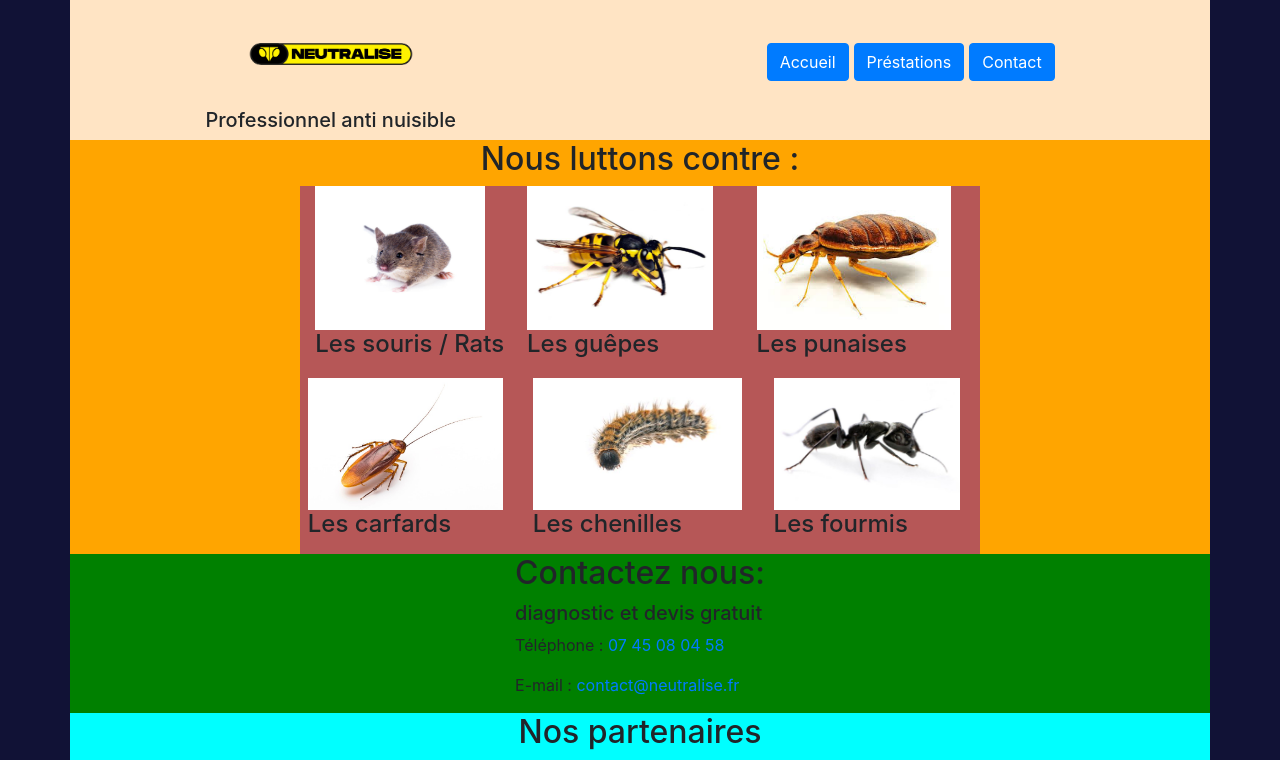
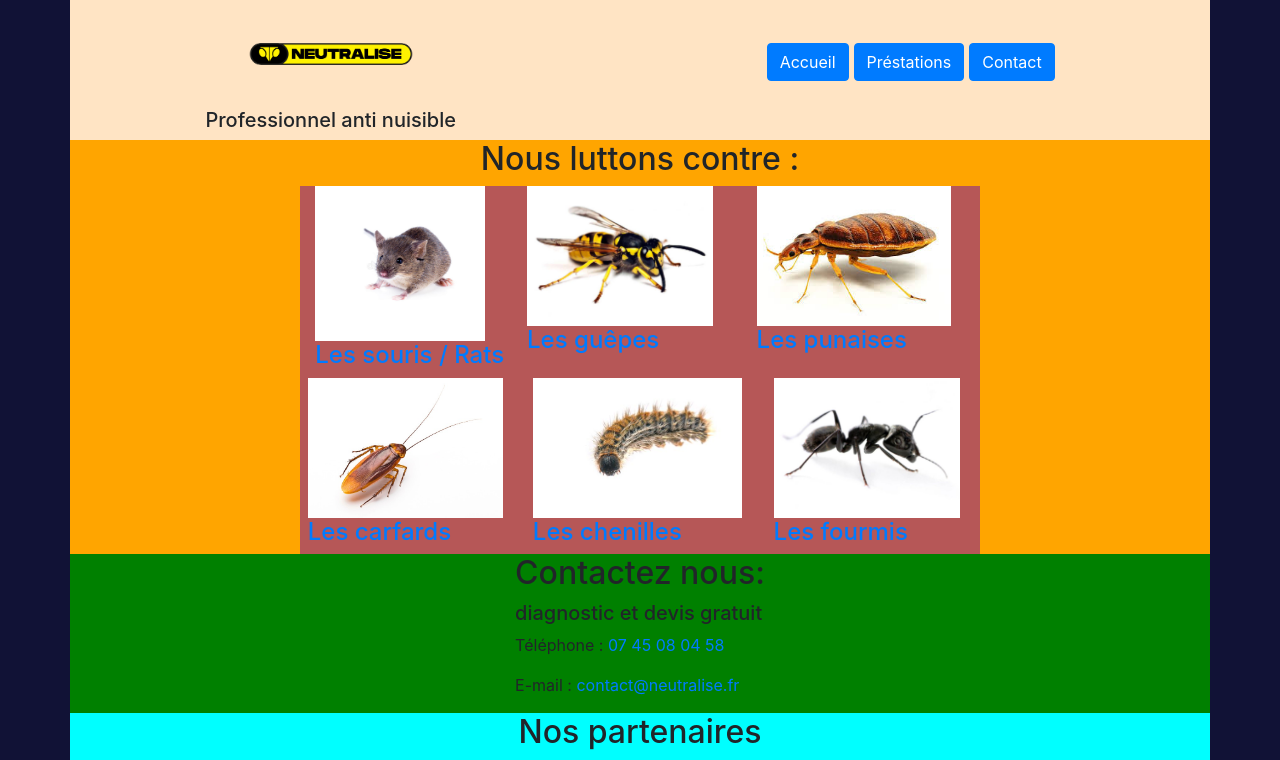
Before and after one commit to Rappson/neutralize, a React (Create React App) app in the folder frontend/: page / in a window 1280 px wide. Shown: the top 760 px of the page. Built offline with nearby package versions, Linux system fonts and the light colour scheme.

Commit message:
ajout des liens sur les IMGs

```diff
--- a/frontend/src/components/articles/home.js
+++ b/frontend/src/components/articles/home.js
@@ -1,5 +1,7 @@
 import '../../Style/Style.css'
 import ImageWithTitle from './imageWithTitle'
+import { BrowserRouter as Router, Route, Switch, Link } from 'react-router-dom';
+
 
 // Les images
 import cafards from '../../Style/images/Cafard.jpg'
@@ -53,13 +55,16 @@ function Home() {
 
     ]
 
+    // le lien
+    const linkToCommonPage = "https://react.dev/reference/react/useContext";
+
     // division du tableau en rangée
     const firstRow = imagesData.slice(0, 3);
     const secondRow = imagesData.slice(3, 6);
 
     return (
         <div className='home container d-flex flex-column justify-content-center align-items-center'>
-
+            <Router>
                 {/* Présentation des services avec images des insectes traités */}
                 <div className='insectes d-flex flex-column justify-content-center align-items-center'>
                     <h2>Nous luttons contre :</h2>
@@ -74,27 +79,32 @@ function Home() {
                     <div className='insect-cards-area'>
                         <div className='second-row d-flex justify-content-around'>
                             {firstRow.map((image) => (
+                                <Link key={image.id} to={linkToCommonPage} className='image-link'>
+                                <ImageWithTitle
+                                    key={image.id}
+                                    imageUrl={image.imageUrl}
+                                    altText={image.altText}
+                                    title={image.title}/>
+                                </Link>
+                            ))}
+                        </div>
+
+                        <div className='first-row d-flex justify-content-around'>
+                            {secondRow.map((image) => (
+                                <Link key={image.id} to={linkToCommonPage} className='image-link'>
                                     <ImageWithTitle
                                         key={image.id}
                                         imageUrl={image.imageUrl}
                                         altText={image.altText}
                                         title={image.title} />
-                        ))}
-                    </div>
-
-                    <div className='first-row d-flex justify-content-around'>
-                        {secondRow.map((image) => (
-                            <ImageWithTitle
-                                key={image.id}
-                                imageUrl={image.imageUrl}
-                                altText={image.altText}
-                                title={image.title} />
+                                </Link>
                             ))}
                         </div>
 
                     </div>
                     {/* rajouter un block pour les mossisures et champignons / pigeons */}
                 </div>
+            </Router>
         </div>
     )
 }
--- a/frontend/src/components/articles/imageWithTitle.js
+++ b/frontend/src/components/articles/imageWithTitle.js
@@ -1,3 +1,5 @@
+import { BrowserRouter as Router, Route, Switch, Link } from 'react-router-dom';
+
 import '../../Style/Style.css'
 
 
@@ -8,6 +10,7 @@ function ImageWithTitle(props) {
             <img src={imageUrl} alt={altText} className='insect-cards-img'></img>
             <h4 className='insect-title'>{title}</h4>
         </div>
+
     )
 }
 
```
Lines whose indentation alone changed are shown as unchanged.
